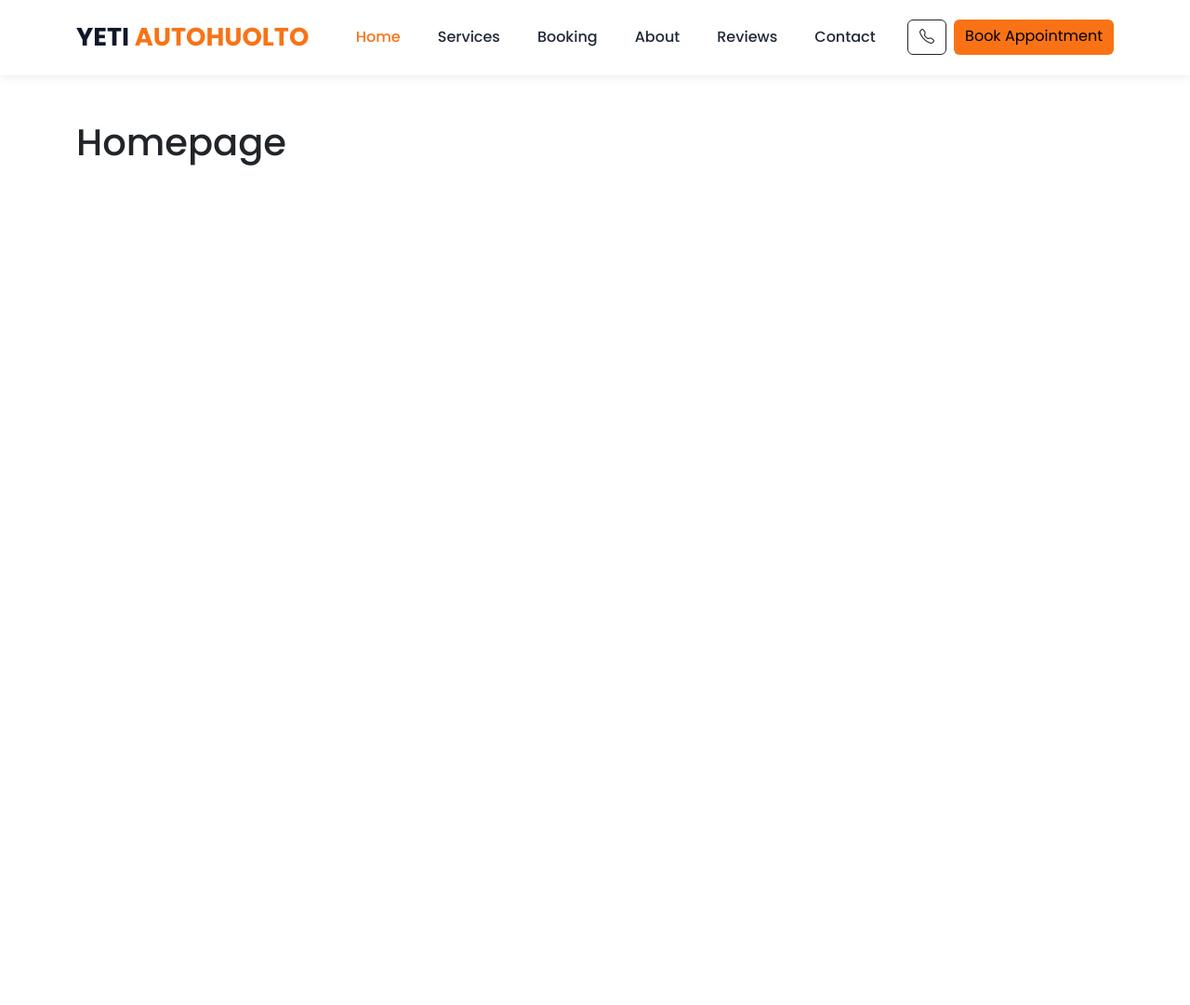
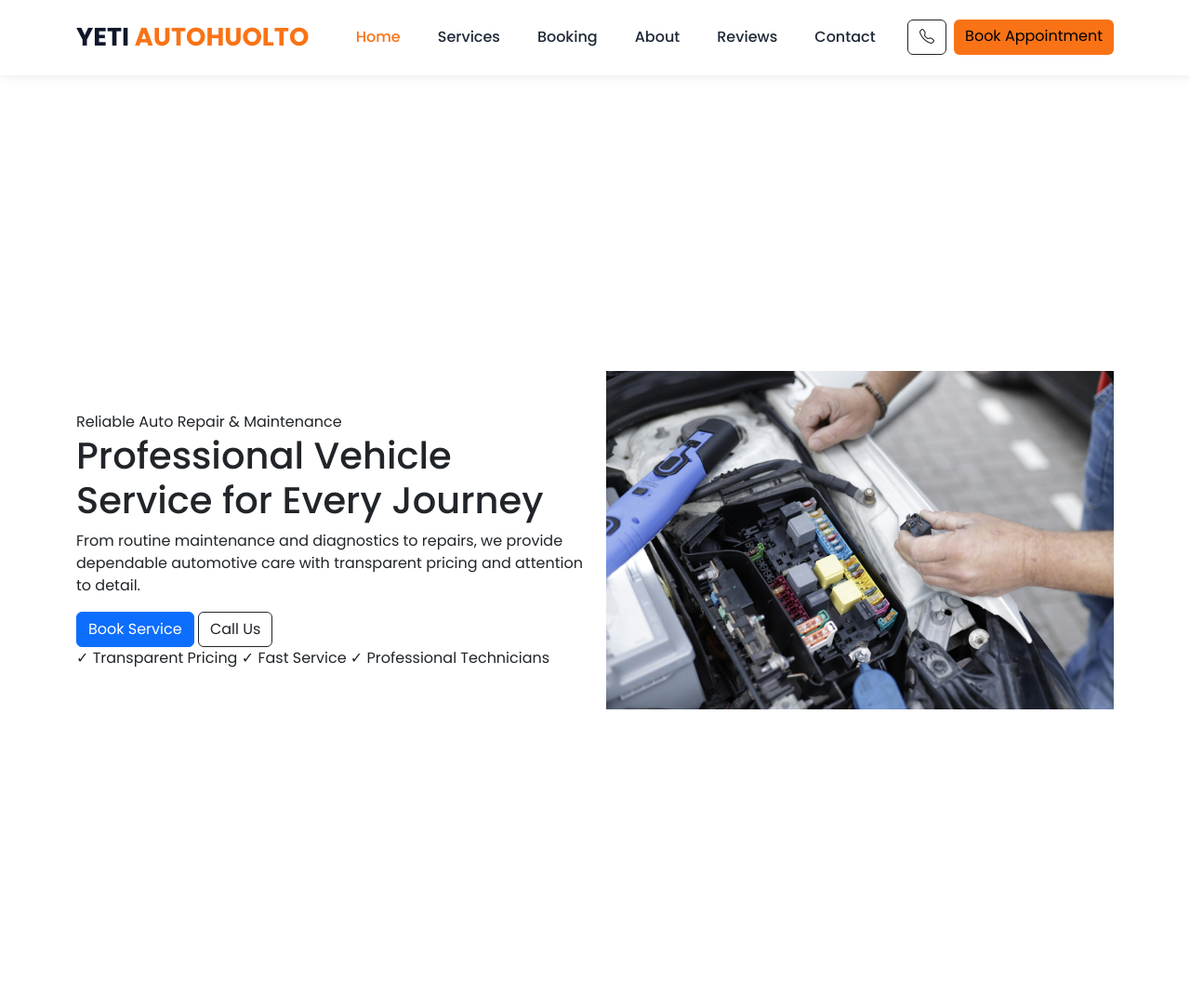
Before and after one commit to ghanshyam20/yeti-autohuolto-garage-management, a Django app: page / in a window 1280 px wide. Shown: the whole page at 93% size. Before the commit the page ends 178 px from the top, so only its background shows below. Run offline with Django 5.2, Linux system fonts and the light colour scheme.

Commit message:
Build homepage hero section and reusable layout

```diff
--- a/static/css/home.css
+++ b/static/css/home.css
@@ -0,0 +1,7 @@
+/* =====================================
+   HERO SECTION
+===================================== */
+
+.hero-section {
+    padding: 100px 0;
+}
--- a/templates/core/home.html
+++ b/templates/core/home.html
@@ -1,15 +1,75 @@
-{% extends "base.html" %}
+{% extends 'base.html' %}
+{% load static %}
 
 {% block title %}
-Home | Yeti Autohuolto
+Yeti Autohuolto | Professional Auto Service
 {% endblock %}
+
+
+
 
 {% block content %}
 
-<div class="container py-5">
+<section class="hero-section">
 
-    <h1>Homepage</h1>
+    <div class="container">
 
-</div>
+        <div class="row align-items-center min-vh-100">
+
+            <div class="col-lg-6">
+
+                <span class="hero-badge">
+                    Reliable Auto Repair & Maintenance
+                </span>
+
+                <h1 class="hero-title">
+                    Professional Vehicle Service
+                    for Every Journey
+                </h1>
+
+                <p class="hero-description">
+                    From routine maintenance and diagnostics to repairs,
+                    we provide dependable automotive care with transparent
+                    pricing and attention to detail.
+                </p>
+
+                <div class="hero-buttons">
+
+                    <a href="#" class="btn btn-primary">
+                        Book Service
+                    </a>
+
+                    <a href="#" class="btn btn-outline-dark">
+                        Call Us
+                    </a>
+
+                </div>
+
+                <div class="hero-features">
+
+                    <span>✓ Transparent Pricing</span>
+                    <span>✓ Fast Service</span>
+                    <span>✓ Professional Technicians</span>
+
+                </div>
+
+            </div>
+
+            <div class="col-lg-6">
+
+                <img
+                    src="{% static 'images/hero/garage.jpg' %}"
+                    class="img-fluid hero-image"
+                    alt="Garage">
+
+            </div>
+
+        </div>
+
+    </div>
+
+</section>
+
+
 
 {% endblock %}
```
Also changed, not shown: static/images/hero/garage.jpg (added).
